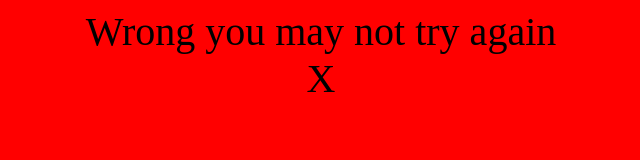
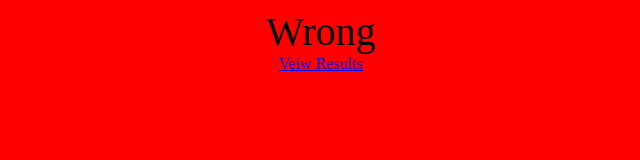
Before and after one commit to SirMSF/tiny-guy, a plain HTML site: page wrong.html in a window 1280 px wide. Shown: the whole page, without its empty margins (319-959 px from the left). Drawn offline with Linux system fonts and the light colour scheme.

Commit message:
Update wrong.html

```diff
--- a/wrong.html
+++ b/wrong.html
@@ -5,6 +5,8 @@
 	</head>
 
 	<body>
-		<div class="tf">Wrong you may not try again<br>X</div>
+		<div class="tf">Wrong</div>
+		<a href="index_wrong.html" class="btn">Veiw Results</a>
+	</body>
 
 </html>
```
